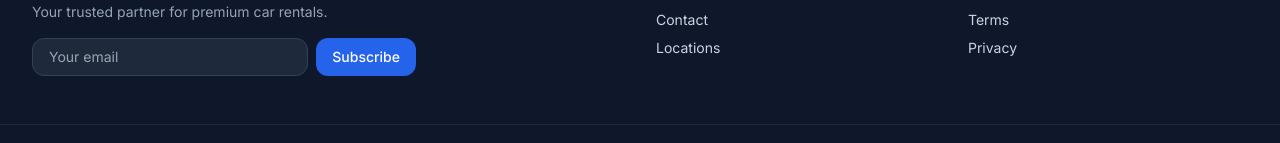
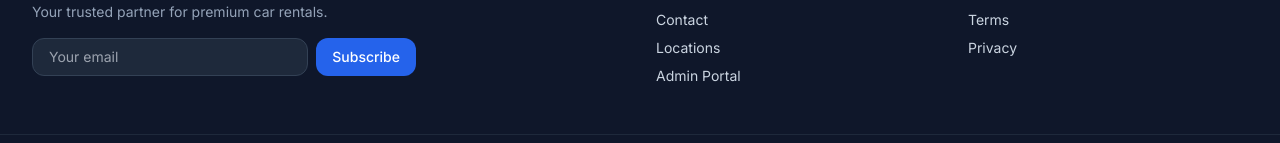
Before and after one commit to Haridev21/car-rental-platform, a React (Vite) app: page / in a window 1280 px wide. Shown: the part 2258-2401 px from the top of the page. Built offline with nearby package versions, Linux system fonts and the light colour scheme; no server answers.

Commit message:
style: add Admin Portal link to footer

```diff
--- a/src/components/layout/Footer.jsx
+++ b/src/components/layout/Footer.jsx
@@ -18,7 +18,8 @@ export function Footer() {
         company: [
             { to: '/about', label: 'About Us' },
             { to: '/contact', label: 'Contact' },
-            { to: '/locations', label: 'Locations' }
+            { to: '/locations', label: 'Locations' },
+            { to: '/admin/login', label: 'Admin Portal' }
         ],
         support: [
             { to: '/faq', label: 'FAQ' },
```
